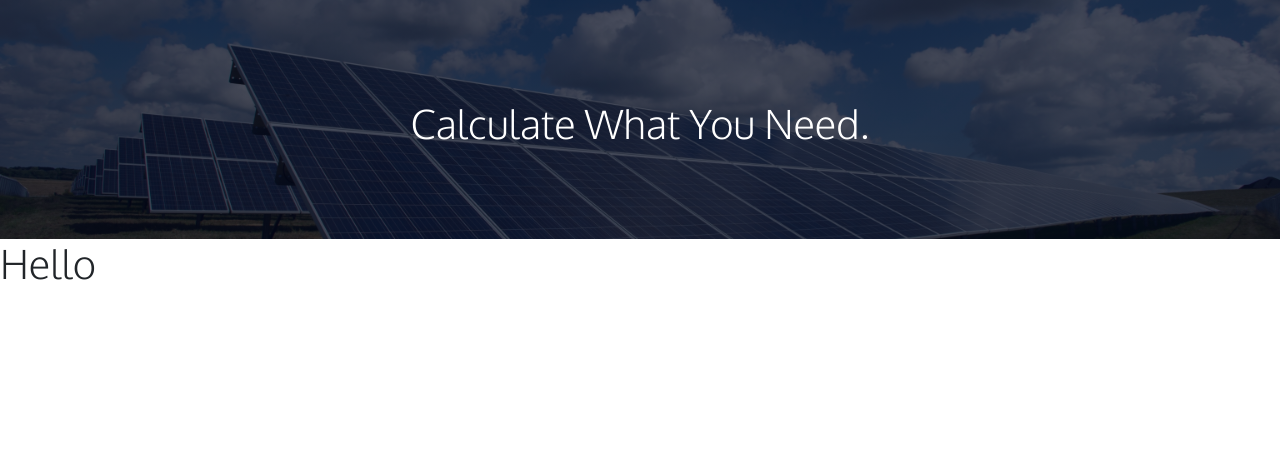
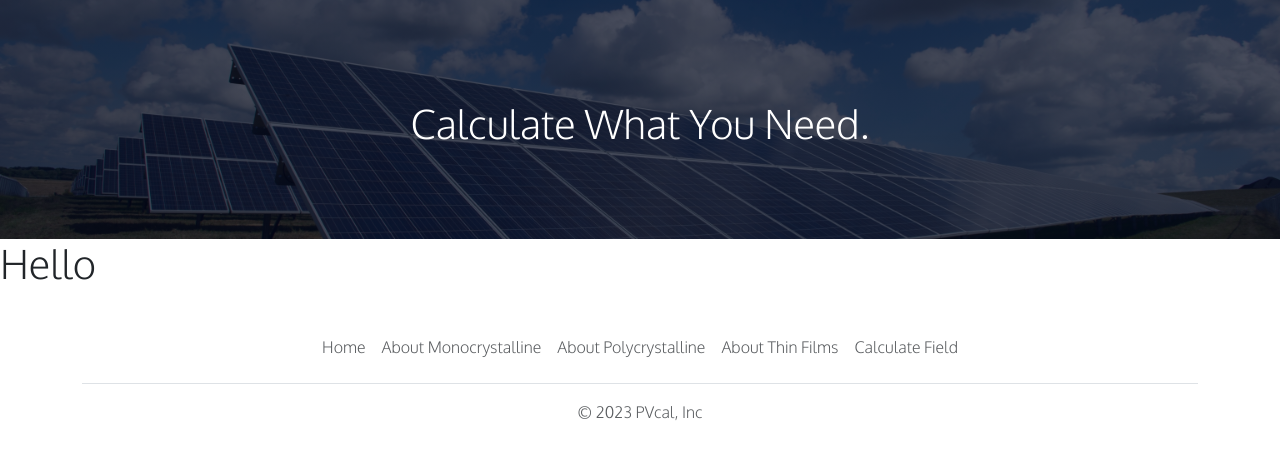
Before and after one commit to AyhamJar/PV-field-cost-and-energy-calculator-application, a Django app: page / in a window 1280 px wide. Shown: the part 57-517 px from the top of the page. Run offline with Django 4.2, Linux system fonts and the light colour scheme.

Commit message:
did footer

```diff
--- a/webapp/PVapp/templates/base.html
+++ b/webapp/PVapp/templates/base.html
@@ -34,5 +34,18 @@
     {% block content %}
     {% endblock %}
 
+    <div class="container">
+        <footer class="py-3 my-4">
+          <ul class="nav justify-content-center border-bottom pb-3 mb-3">
+            <li class="nav-item"><a href="/" class="nav-link px-2 text-body-secondary">Home</a></li>
+            <li class="nav-item"><a href="/mono" class="nav-link px-2 text-body-secondary">About Monocrystalline</a></li>
+            <li class="nav-item"><a href="/poly" class="nav-link px-2 text-body-secondary">About Polycrystalline</a></li>
+            <li class="nav-item"><a href="/thin" class="nav-link px-2 text-body-secondary">About Thin Films</a></li>
+            <li class="nav-item"><a href="/calculate" class="nav-link px-2 text-body-secondary">Calculate Field</a></li>
+          </ul>
+          <p class="text-center text-body-secondary">© 2023 PVcal, Inc</p>
+        </footer>
+      </div>
+
 </body>
 </html>
--- /dev/null
+++ b/webapp/PVapp/templates/calculate.html
@@ -0,0 +1,3 @@
+{% extends "base.html" %}
+
+{% block title %}Field Calculate{% endblock %}
--- /dev/null
+++ b/webapp/PVapp/templates/mono.html
@@ -0,0 +1,3 @@
+{% extends "base.html" %}
+
+{% block title %}About Monocrystalline{% endblock %}
--- /dev/null
+++ b/webapp/PVapp/templates/poly.html
@@ -0,0 +1,3 @@
+{% extends "base.html" %}
+
+{% block title %}About Polycrystalline{% endblock %}
--- /dev/null
+++ b/webapp/PVapp/templates/thin.html
@@ -0,0 +1,3 @@
+{% extends "base.html" %}
+
+{% block title %}About Thin Film{% endblock %}
```
